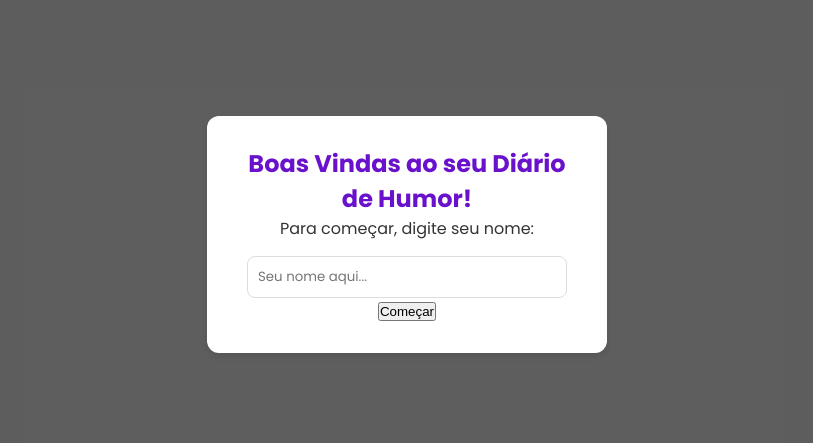
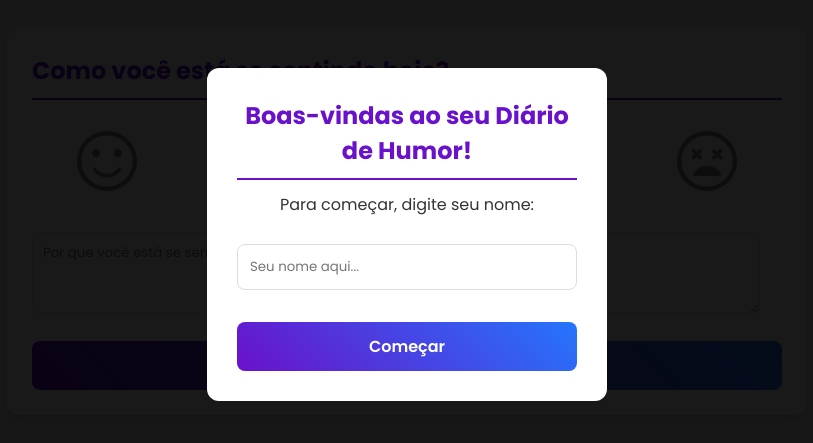
Before and after one commit to fcooantonio/diario-humor, a plain HTML site: page index.html in a window 1280 px wide. Shown: the part 166-609 px from the top of the page, without its empty margins (233-1046 px from the left). Drawn offline with nearby package versions, Linux system fonts and the light colour scheme.

Commit message:
feat: added mood selector

```diff
--- a/index.html
+++ b/index.html
@@ -3,19 +3,19 @@
 <head>
     <meta charset="UTF-8">
     <meta name="viewport" content="width=device-width, initial-scale=1.0">
-    <link rel="stylesheet" href="./src/style.css">
-    <script src="./src/script.js" defer></script>
-    <link href="https://fonts.googleapis.com/css2?family=Material+Symbols+Outlined" rel="stylesheet" />
     <link rel="preconnect" href="https://fonts.googleapis.com">
     <link rel="preconnect" href="https://fonts.gstatic.com" crossorigin>
     <link href="https://fonts.googleapis.com/css2?family=Poppins:ital,wght@0,100;0,200;0,300;0,400;0,500;0,600;0,700;0,800;0,900;1,100;1,200;1,300;1,400;1,500;1,600;1,700;1,800;1,900&display=swap" rel="stylesheet">
+    <link href="https://fonts.googleapis.com/css2?family=Material+Symbols+Rounded:opsz,wght,FILL,GRAD@48,400,0,0" rel="stylesheet" />
+    <link rel="stylesheet" href="./src/style.css">
+    <script src="./src/script.js" defer></script>
     <title>Diário de Humor</title>
 </head>
 <body>
     <div id="root">
         <div id="welcome-modal" class="modal-container active">
             <div class="modal-content">
-                <h2>Boas Vindas ao seu Diário de Humor!</h2>
+                <h2>Boas-vindas ao seu Diário de Humor!</h2>
                 <p>Para começar, digite seu nome:</p>
                 <input type="text" id="username-input" placeholder="Seu nome aqui...">
                 <button id="start-button">Começar</button>
@@ -25,6 +25,23 @@
             <header>
                 <h1 id="welcome-message"></h1>
             </header>
+
+            <main>
+                <section class="mood-tracker">
+                    <h2>Como você está se sentindo hoje?</h2>
+                    <div class="emoji-selector">
+                        <span class="emoji material-symbols-rounded" data-icon=":D" data-mood="Feliz">sentiment_satisfied</span>
+                        <span class="emoji material-symbols-rounded" data-icon=":|" data-mood="Normal">sentiment_neutral</span>
+                        <span class="emoji material-symbols-rounded" data-icon=":(" data-mood="Triste">sentiment_dissatisfied</span>
+                        <span class="emoji material-symbols-rounded" data-icon=":@" data-mood="Irritado">sentiment_extremely_dissatisfied</span>
+                        <span class="emoji material-symbols-rounded" data-icon="ZzZ" data-mood="Cansado">sentiment_very_dissatisfied</span>
+                    </div>
+                    <input type="hidden" id="selected-mood-name">
+                    <input type="hidden" id="selected-mood-icon">
+                    <textarea id="mood-reason" placeholder="Por que você está se sentindo assim?" rows="3"></textarea>
+                    <button id="save-button">Salvar Humor</button>
+                </section>
+            </main>
         </div>
     </div>
 </body>
--- a/src/script.js
+++ b/src/script.js
@@ -3,6 +3,13 @@ const usernameInput = document.getElementById('username-input');
 const startButton = document.getElementById('start-button');
 const appContainer = document.getElementById('app-container');
 const welcomeMessage = document.getElementById('welcome-message');
+
+const emojiSelector = document.querySelector('.emoji-selector');
+const emojis = document.querySelectorAll('.emoji');
+const selectedMoodNameInput = document.getElementById('selected-mood-name');
+const selectedMoodIconInput = document.getElementById('selected-mood-icon');
+const moodReasonTextarea = document.getElementById('mood-reason');
+const saveButton = document.getElementById('save-button');
 
 document.addEventListener('click', (event) => {
     if (event.target === startButton) {
@@ -13,11 +20,30 @@ document.addEventListener('click', (event) => {
 function startApp() {
     userName = usernameInput.value.trim();
     if (userName) {
-        welcomeMessage.textContent = `Olá, ${userName}! Bem-vindo(a) ao seu diário.`;
+        welcomeMessage.textContent = `Olá, ${userName}! Boas-vindas ao seu diário.`;
         welcomeModal.classList.add('hidden');
         appContainer.classList.remove('hidden');
-
     } else {
         alert('Por favor, digite seu nome para continuar.');
     }
 }
+
+document.addEventListener('click', (event) => {
+    if (event.target.classList.contains('emoji')) {
+        emojis.forEach(emoji => emoji.classList.remove('selected'));
+        const selectedEmoji = event.target;
+        selectedEmoji.classList.add('selected');
+        selectedMoodNameInput.value = selectedEmoji.dataset.mood;
+        selectedMoodIconInput.value = selectedEmoji.dataset.icon;
+    } else if (event.target === saveButton) {
+        const selectedMoodName = selectedMoodNameInput.value.trim();
+        const selectedMoodIcon = selectedMoodIconInput.value.trim();
+        const moodReason = moodReasonTextarea.value.trim();
+
+        if (selectedMoodName && selectedMoodIcon && moodReason) {
+            alert(`Sentimento salvo: ${selectedMoodName} - ${selectedMoodIcon}\nMotivo: ${moodReason}`);
+        } else {
+            alert('Por favor, selecione um sentimento e escreva um motivo.');
+        }
+    }
+});
--- a/src/style.css
+++ b/src/style.css
@@ -30,7 +30,7 @@
     left: 0;
     width: 100%;
     height: 100%;
-    background-color: rgba(0, 0, 0, 0.6);
+    background-color: rgba(0, 0, 0, 0.9);
     display: flex;
     justify-content: center;
     align-items: center;
@@ -45,6 +45,9 @@
 }
 
 .modal-content {
+    display: flex;
+    flex-direction: column;
+    gap: 12px;
     background: var(--card-bg-color);
     padding: 30px;
     border-radius: 12px;
@@ -60,15 +63,116 @@
 }
 
 .modal-content input {
-    width: calc(100% - 20px);
-    padding: 10px;
+    width: 100%;
+    padding: 12px;
     margin-top: 15px;
     border: 1px solid #ddd;
     border-radius: 8px;
     font-family: 'Poppins', sans-serif;
 }
 
+#start-button {
+    display: block;
+    width: 100%;
+    padding: 12px;
+    margin-top: 20px;
+    border: none;
+    border-radius: 8px;
+    background: linear-gradient(45deg, var(--primary-color), var(--secondary-color));
+    color: var(--card-bg-color);
+    font-size: 1rem;
+    font-family: 'Poppins', sans-serif;
+    font-weight: 600;
+    cursor: pointer;
+    transition: opacity 0.3s ease;
+}
+
+#start-button:hover {
+    opacity: 0.9;
+}
+
 #app-container {
     width: 100%;
     max-width: 800px;
 }
+
+header h1 {
+    text-align: center;
+    color: transparent;
+    background: linear-gradient(45deg, var(--primary-color), var(--secondary-color));
+    -webkit-background-clip: text;
+    background-clip: text;
+}
+
+main section {
+    background: var(--card-bg-color);
+    margin-bottom: 25px;
+    padding: 25px;
+    border-radius: 12px;
+    box-shadow: var(--shadow);
+}
+
+h2 {
+    margin-top: 0;
+    border-bottom: 2px solid var(--primary-color);
+    padding-bottom: 10px;
+    color: var(--primary-color);
+}
+
+.emoji-selector {
+    display: flex;
+    justify-content: space-around;
+    align-items: center;
+    margin: 25px 0;
+}
+
+.emoji {
+    font-size: 4.5rem;
+    cursor: pointer;
+    transition: transform 0.2s ease, filter 0.2s, color 0.2s;
+    filter: grayscale(80%);
+    color: #888;
+    user-select: none;
+}
+
+.emoji:hover {
+    transform: scale(1.2);
+    filter: grayscale(0%);
+    color: var(--secondary-color);
+}
+
+.emoji.selected {
+    transform: scale(1.2);
+    filter: grayscale(0%);
+    color: var(--primary-color);
+}
+
+textarea {
+    width: calc(100% - 22px);
+    padding: 10px;
+    border: 1px solid #ddd;
+    border-radius: 8px;
+    font-family: 'Poppins', sans-serif;
+    resize: vertical;
+    margin-top: 10px;
+}
+
+button {
+    display: block;
+    width: 100%;
+    padding: 12px;
+    margin-top: 20px;
+    border: none;
+    border-radius: 8px;
+    background: linear-gradient(45deg, var(--primary-color), var(--secondary-color));
+    color: white;
+    font-size: 1rem;
+    font-family: 'Poppins', sans-serif;
+    font-weight: 600;
+    cursor: pointer;
+    transition: opacity 0.3s ease;
+}
+
+button:hover {
+    opacity: 0.9;
+}
```
